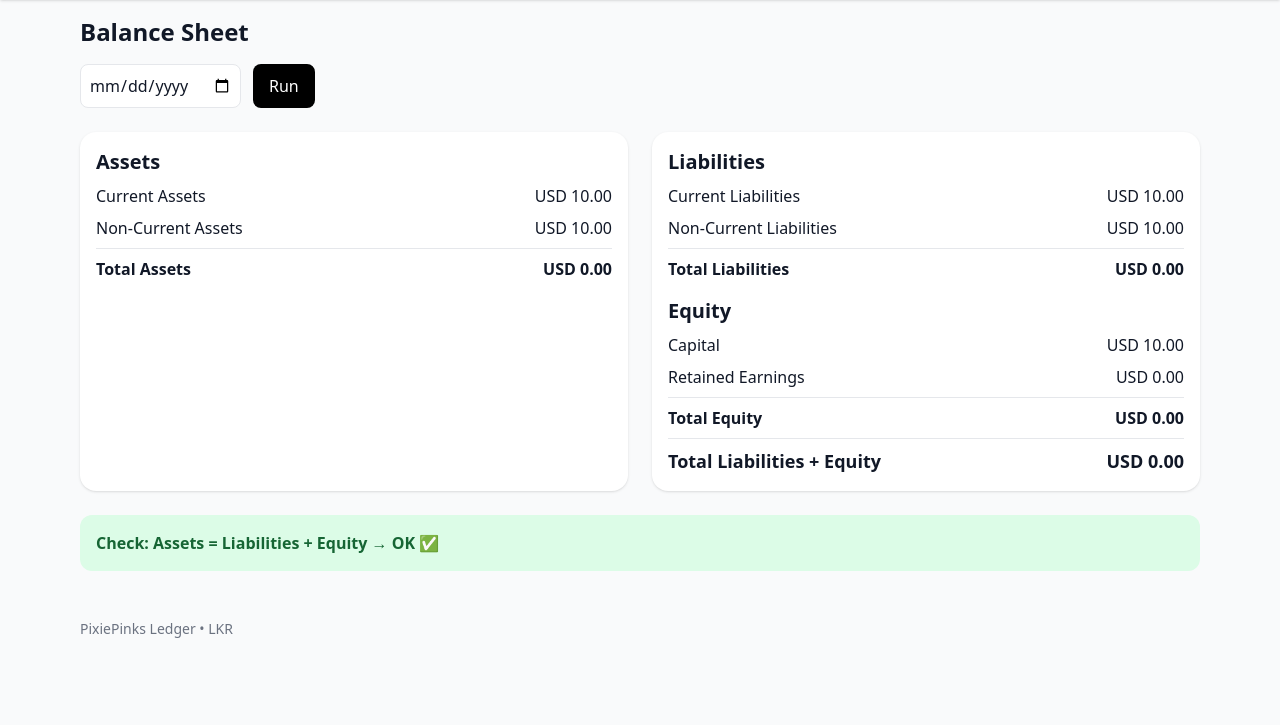
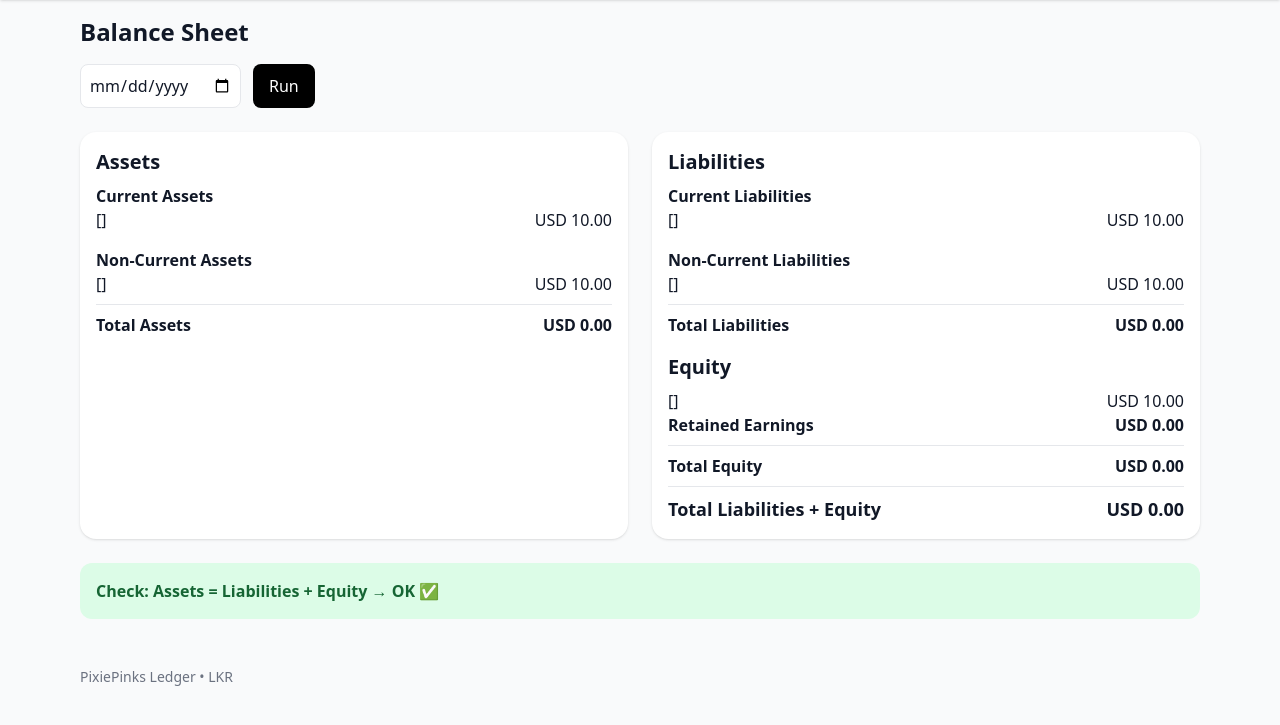
Before and after one commit to Pixiepinks/pixiepinks_ledger, a FastAPI app: template templates/balance_sheet.html in a window 1280 px wide. Shown: the part 48-773 px from the top of the page. Run offline with FastAPI, Linux system fonts and the light colour scheme; the template is opened without the code that fills it: most values are stand-ins (such as "Sample title", 1, 10 or a date in 2020); parts of the project's set-up code (start-up, migrations or seed data) failed here and were passed over; some libraries are stand-ins or nearby versions.

Commit message:
Update balance_sheet.html

```diff
--- a/templates/balance_sheet.html
+++ b/templates/balance_sheet.html
@@ -2,7 +2,6 @@
 {% block content %}
 <h1 class="text-2xl font-bold mb-4">Balance Sheet</h1>
 
-<!-- Date selector -->
 <form method="get" class="mb-6 flex gap-3">
   <input name="as_of" type="date" class="border rounded-lg p-2" value="{{ as_of or '' }}">
   <button class="bg-black text-white px-4 py-2 rounded-lg">Run</button>
@@ -14,15 +13,19 @@
   <div class="bg-white rounded-2xl shadow p-4">
     <h2 class="font-bold text-xl mb-2">Assets</h2>
 
-    <div class="flex justify-between">
-      <span>Current Assets</span>
-      <span>{{ currency }} {{ "%.2f"|format(assets_current) }}</span>
-    </div>
+    <h3 class="font-semibold mt-2">Current Assets</h3>
+    <ul>
+      {% for name, bal in assets_current %}
+      <li class="flex justify-between"><span>{{ name }}</span><span>{{ currency }} {{ "%.2f"|format(bal) }}</span></li>
+      {% endfor %}
+    </ul>
 
-    <div class="flex justify-between mt-2">
-      <span>Non-Current Assets</span>
-      <span>{{ currency }} {{ "%.2f"|format(assets_non_current) }}</span>
-    </div>
+    <h3 class="font-semibold mt-4">Non-Current Assets</h3>
+    <ul>
+      {% for name, bal in assets_non_current %}
+      <li class="flex justify-between"><span>{{ name }}</span><span>{{ currency }} {{ "%.2f"|format(bal) }}</span></li>
+      {% endfor %}
+    </ul>
 
     <hr class="my-2">
     <div class="flex justify-between font-bold">
@@ -35,15 +38,19 @@
   <div class="bg-white rounded-2xl shadow p-4">
     <h2 class="font-bold text-xl mb-2">Liabilities</h2>
 
-    <div class="flex justify-between">
-      <span>Current Liabilities</span>
-      <span>{{ currency }} {{ "%.2f"|format(liab_current) }}</span>
-    </div>
+    <h3 class="font-semibold mt-2">Current Liabilities</h3>
+    <ul>
+      {% for name, bal in liab_current %}
+      <li class="flex justify-between"><span>{{ name }}</span><span>{{ currency }} {{ "%.2f"|format(bal) }}</span></li>
+      {% endfor %}
+    </ul>
 
-    <div class="flex justify-between mt-2">
-      <span>Non-Current Liabilities</span>
-      <span>{{ currency }} {{ "%.2f"|format(liab_non_current) }}</span>
-    </div>
+    <h3 class="font-semibold mt-4">Non-Current Liabilities</h3>
+    <ul>
+      {% for name, bal in liab_non_current %}
+      <li class="flex justify-between"><span>{{ name }}</span><span>{{ currency }} {{ "%.2f"|format(bal) }}</span></li>
+      {% endfor %}
+    </ul>
 
     <hr class="my-2">
     <div class="flex justify-between font-bold">
@@ -52,16 +59,12 @@
     </div>
 
     <h2 class="font-bold text-xl mt-4 mb-2">Equity</h2>
-
-    <div class="flex justify-between">
-      <span>Capital</span>
-      <span>{{ currency }} {{ "%.2f"|format(equity_capital) }}</span>
-    </div>
-
-    <div class="flex justify-between mt-2">
-      <span>Retained Earnings</span>
-      <span>{{ currency }} {{ "%.2f"|format(retained_earnings) }}</span>
-    </div>
+    <ul>
+      {% for name, bal in equity_capital %}
+      <li class="flex justify-between"><span>{{ name }}</span><span>{{ currency }} {{ "%.2f"|format(bal) }}</span></li>
+      {% endfor %}
+      <li class="flex justify-between font-semibold"><span>Retained Earnings</span><span>{{ currency }} {{ "%.2f"|format(retained_earnings) }}</span></li>
+    </ul>
 
     <hr class="my-2">
     <div class="flex justify-between font-bold">
@@ -77,7 +80,7 @@
   </div>
 </div>
 
-<!-- Validation: Assets vs Liabilities+Equity -->
+<!-- Validation -->
 <div class="mt-6 p-4 rounded-xl
      {% if assets_total == liab_equity_total %}
        bg-green-100 text-green-800
@@ -89,5 +92,4 @@
     {{ "OK ✅" if assets_total == liab_equity_total else "Not Balanced ⚠️" }}
   </p>
 </div>
-
 {% endblock %}
```
